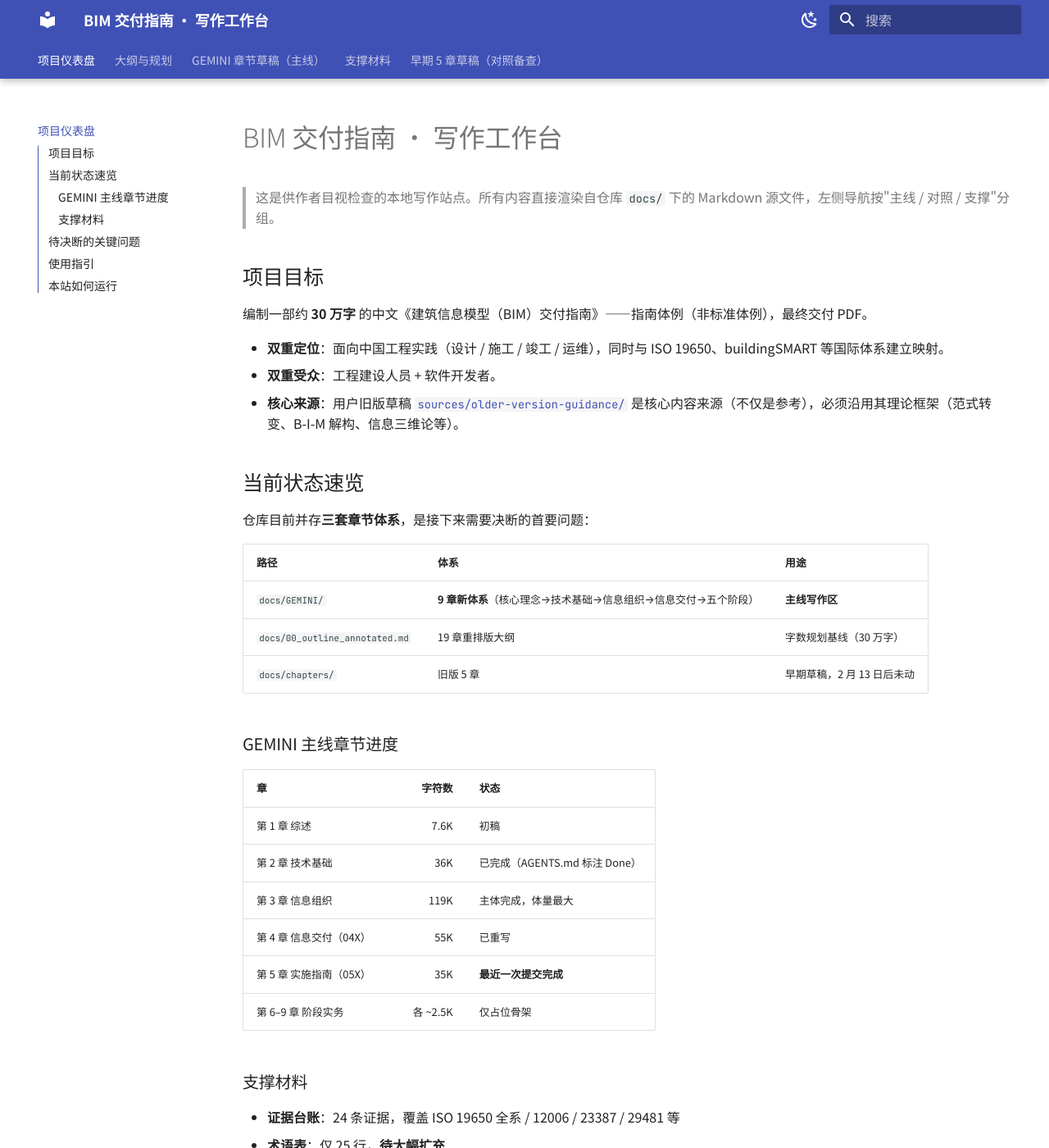
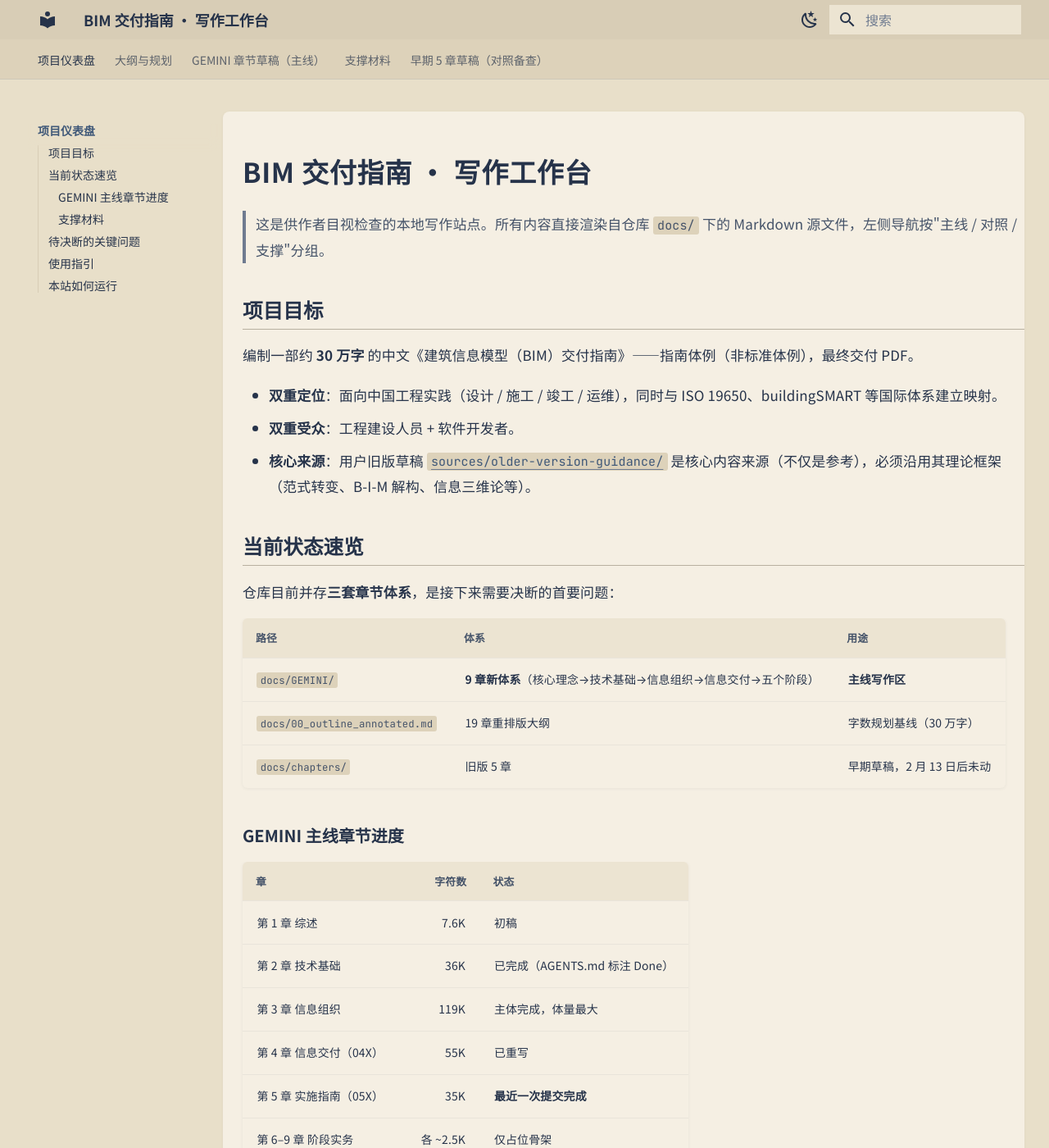
Before and after one commit to future-arch/BIM-delivery-guidance, an MkDocs documentation site: the page built from docs/index.md, in a window 1280 px wide and 1400 px high. Shown: the whole window at 82% size. Built offline with MkDocs 1.6.1 and Material for MkDocs 9.7.7, drawn with Linux system fonts in a browser that asks for light colours.

Commit message:
chore(site): 站点护眼配色与中文排版优化
设计原则：暖亚麻底 + 冷海军蓝字（互补）+ 同色系顶栏 + 卡片层次。
避免纯白纯黑两端，缓解长时间阅读的眼睛疲劳。

主要改动：
- 浅色模式背景 #F8F4ED → #E8DFC9（暖亚麻，更厚实）
- 主文字 #2C2A24 暖棕灰 → #26334A 冷海军蓝（与暖底互补）
- 顶栏从对比蓝灰 bar → 同色系 #D8CDB6（仅略深，海军蓝字）
- 内容区卡片化 + 微阴影；表格圆角 + 表头浅填充
- 中文行高 1.85；正文宽度 ≤ 50rem；标题字重克制
- 侧边栏标题大写小字体；链接细下划线
- 深色模式保持暖石板基调（#1F2128 + 暖米白 #D6D3CD）

新增：docs/stylesheets/extra.css
更新：mkdocs.yml（extra_css 引入）

```diff
--- /dev/null
+++ b/docs/stylesheets/extra.css
@@ -0,0 +1,268 @@
+/* =======================================================================
+   BIM 交付指南 · 护眼配色与中文排版优化
+   设计原则：暖亚麻底 + 冷海军蓝字（互补）+ 同色系顶栏 + 卡片层次
+   ======================================================================= */
+
+
+/* ==================== 浅色模式：暖亚麻 + 海军蓝 ==================== */
+[data-md-color-scheme="default"] {
+  /* 主背景与表面：更深的暖亚麻 */
+  --md-default-bg-color:           #E8DFC9;   /* 暖亚麻，主背景 */
+  --md-default-bg-color--light:    #ECE4D2;
+  --md-default-bg-color--lighter:  #F0E9DB;
+  --md-default-bg-color--lightest: #F5EFE3;
+
+  /* 文字层级：冷调深海军蓝（与暖底互补）*/
+  --md-default-fg-color:           #26334A;   /* 主文字色 */
+  --md-default-fg-color--light:    #455369;
+  --md-default-fg-color--lighter:  #6F7B90;
+  --md-default-fg-color--lightest: #B8B0A0;
+
+  --md-typeset-color:              #26334A;
+  --md-typeset-a-color:            #3F5878;   /* 雾蓝链接 */
+
+  /* 代码块：比正文背景略深的米色 */
+  --md-code-bg-color:              #DDD2BA;
+  --md-code-fg-color:              #455369;
+
+  /* Admonition / Note */
+  --md-admonition-bg-color:        #EFE6D2;
+  --md-admonition-fg-color:        #26334A;
+
+  /* 顶栏与底栏：同色系仅略深，无对比 bar */
+  --md-primary-fg-color:           #D8CDB6;
+  --md-primary-fg-color--light:    #DDD2BA;
+  --md-primary-fg-color--dark:     #C9BDA1;
+  --md-primary-bg-color:           #26334A;   /* 顶栏文字 */
+  --md-primary-bg-color--light:    #455369;
+
+  --md-footer-bg-color:            #C9BDA1;
+  --md-footer-bg-color--dark:      #B8AC92;
+  --md-footer-fg-color:            #26334A;
+}
+
+
+/* ==================== 深色模式：暖石板 ==================== */
+[data-md-color-scheme="slate"] {
+  --md-default-bg-color:           #1F2128;   /* 暖深石板，非纯黑 */
+  --md-default-bg-color--light:    #25272F;
+  --md-default-bg-color--lighter:  #2B2D36;
+  --md-default-bg-color--lightest: #32353F;
+
+  --md-default-fg-color:           #D6D3CD;   /* 暖米白文字 */
+  --md-default-fg-color--light:    #B3AFA8;
+  --md-default-fg-color--lighter:  #8E8A82;
+  --md-default-fg-color--lightest: #5C5852;
+
+  --md-typeset-color:              #D6D3CD;
+  --md-typeset-a-color:            #8FA8C7;
+
+  --md-code-bg-color:              #2A2C34;
+  --md-code-fg-color:              #D6D3CD;
+
+  --md-admonition-bg-color:        #25272F;
+  --md-admonition-fg-color:        #D6D3CD;
+
+  --md-primary-fg-color:           #2A2D38;
+  --md-primary-bg-color:           #D6D3CD;
+
+  --md-footer-bg-color:            #1A1C22;
+  --md-footer-fg-color:            #B3AFA8;
+}
+
+
+/* ==================== 中文排版优化 ==================== */
+
+.md-typeset {
+  font-size: 0.85rem;
+  line-height: 1.85;
+  letter-spacing: 0.01em;
+  color: var(--md-typeset-color);
+}
+
+.md-typeset p {
+  margin-block: 0.85em;
+}
+
+/* 正文最大宽度 */
+.md-content__inner {
+  max-width: 50rem;
+  margin-inline: auto;
+}
+
+/* 标题 */
+.md-typeset h1,
+.md-typeset h2,
+.md-typeset h3,
+.md-typeset h4 {
+  font-weight: 600;
+  letter-spacing: 0;
+  color: var(--md-default-fg-color);
+}
+
+.md-typeset h1 {
+  font-size: 1.95em;
+  font-weight: 700;
+  letter-spacing: 0.02em;
+  margin-top: 0.6em;
+  margin-bottom: 0.8em;
+}
+
+.md-typeset h2 {
+  font-size: 1.45em;
+  margin-top: 1.6em;
+  border-bottom: 1px solid var(--md-default-fg-color--lightest);
+  padding-bottom: 0.25em;
+}
+
+.md-typeset h3 {
+  font-size: 1.18em;
+  margin-top: 1.3em;
+}
+
+
+/* ==================== 行内代码与代码块 ==================== */
+
+.md-typeset code {
+  font-size: 0.88em;
+  border-radius: 3px;
+  padding: 0.1em 0.35em;
+  background-color: var(--md-code-bg-color);
+}
+
+.md-typeset pre > code {
+  border-radius: 6px;
+  padding: 0.9em 1em;
+  font-size: 0.85em;
+  line-height: 1.6;
+  box-shadow: 0 1px 3px rgba(38, 51, 74, 0.06);
+}
+
+
+/* ==================== 链接 ==================== */
+
+.md-typeset a {
+  text-decoration: underline;
+  text-decoration-thickness: 1px;
+  text-underline-offset: 0.2em;
+  text-decoration-color: var(--md-default-fg-color--lighter);
+  color: var(--md-typeset-a-color);
+}
+
+.md-typeset a:hover {
+  text-decoration-color: var(--md-typeset-a-color);
+}
+
+
+/* ==================== Admonition (注解块) ==================== */
+
+.md-typeset .admonition,
+.md-typeset details {
+  border-radius: 6px;
+  border-left-width: 3px;
+  font-size: 0.85em;
+  line-height: 1.75;
+  box-shadow: 0 1px 3px rgba(38, 51, 74, 0.05);
+}
+
+
+/* ==================== 表格：卡片化 + 微阴影 ==================== */
+
+.md-typeset table:not([class]) {
+  font-size: 0.82em;
+  border-radius: 6px;
+  border: none;
+  background-color: var(--md-default-bg-color--lightest);
+  box-shadow: 0 1px 4px rgba(38, 51, 74, 0.06);
+  overflow: hidden;
+}
+
+.md-typeset table:not([class]) th {
+  background-color: var(--md-default-bg-color--light);
+  color: var(--md-default-fg-color--light);
+  font-weight: 600;
+  font-size: 0.92em;
+  letter-spacing: 0.02em;
+}
+
+.md-typeset table:not([class]) td {
+  border-top: 1px solid rgba(38, 51, 74, 0.06);
+}
+
+
+/* ==================== 引用块 ==================== */
+
+.md-typeset blockquote {
+  border-left: 3px solid var(--md-default-fg-color--lightest);
+  color: var(--md-default-fg-color--light);
+  padding-left: 1em;
+  margin-block: 1em;
+}
+
+
+/* ==================== 顶栏与导航 ==================== */
+
+[data-md-color-scheme="default"] .md-header {
+  background-color: var(--md-primary-fg-color);
+  color: var(--md-primary-bg-color);
+  box-shadow: 0 1px 0 rgba(38, 51, 74, 0.08);
+}
+
+[data-md-color-scheme="default"] .md-tabs {
+  background-color: var(--md-primary-fg-color--light);
+  color: var(--md-primary-bg-color);
+  box-shadow: 0 1px 0 rgba(38, 51, 74, 0.06);
+}
+
+[data-md-color-scheme="default"] .md-search__input {
+  background-color: var(--md-default-bg-color--light);
+  color: var(--md-default-fg-color);
+}
+
+[data-md-color-scheme="default"] .md-search__input::placeholder {
+  color: var(--md-default-fg-color--lighter);
+}
+
+
+/* ==================== 侧边栏 ==================== */
+
+[data-md-color-scheme="default"] .md-sidebar {
+  background-color: transparent;
+}
+
+[data-md-color-scheme="default"] .md-nav__title {
+  color: var(--md-default-fg-color--light);
+  font-weight: 600;
+  letter-spacing: 0.05em;
+  text-transform: uppercase;
+  font-size: 0.7rem;
+}
+
+[data-md-color-scheme="default"] .md-nav__link--active {
+  color: var(--md-typeset-a-color);
+  font-weight: 600;
+}
+
+
+/* ==================== 卡片化"内容区"（可选层次感）==================== */
+
+[data-md-color-scheme="default"] .md-content {
+  background-color: var(--md-default-bg-color--lightest);
+  border-radius: 8px;
+  margin-top: 0.5rem;
+  margin-bottom: 0.5rem;
+  box-shadow: 0 1px 4px rgba(38, 51, 74, 0.04);
+}
+
+[data-md-color-scheme="default"] .md-content__inner {
+  padding-top: 1.2rem;
+  padding-bottom: 2rem;
+}
+
+
+/* ==================== 滚动条：低对比 ==================== */
+
+* {
+  scrollbar-color: var(--md-default-fg-color--lighter)
+                   var(--md-default-bg-color--light);
+}
--- a/mkdocs.yml
+++ b/mkdocs.yml
@@ -45,6 +45,9 @@ theme:
 
 extra:
   generator: false
+
+extra_css:
+  - stylesheets/extra.css
 
 plugins:
   - search:
```
